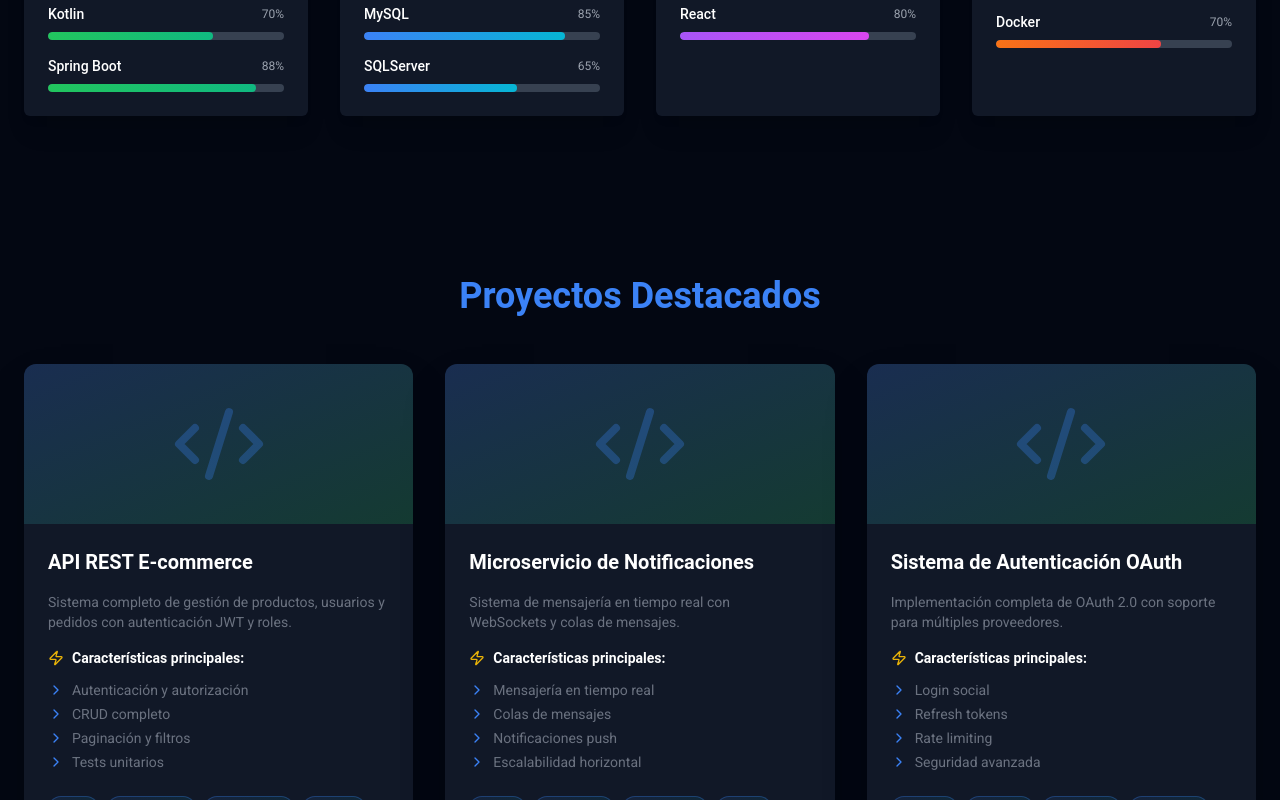
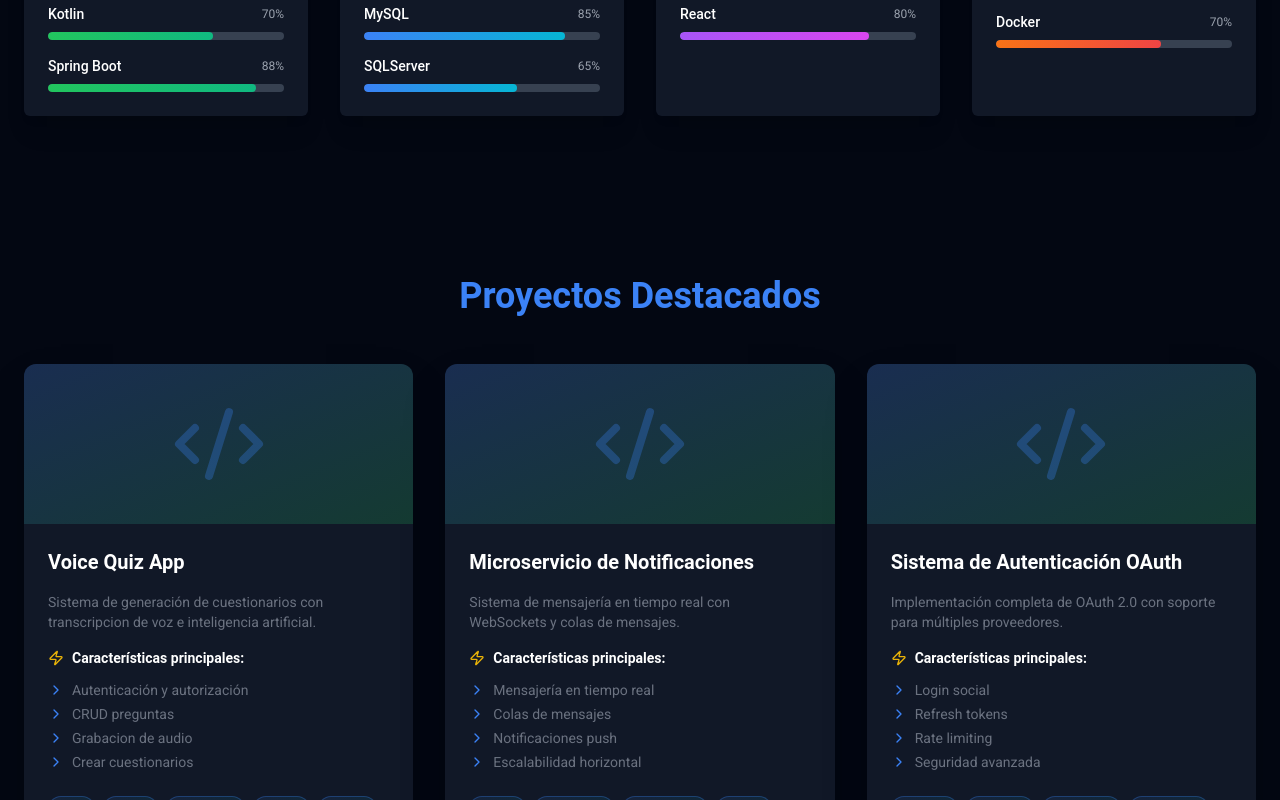
Before and after one commit to Gersonhvg/gersonhvg, a React (Vite) app: page / in a window 1280 px wide. Shown: the part 2000-2800 px from the top of the page. Built offline with nearby package versions, Linux system fonts and the light colour scheme; a web font is replaced by a local one.

Commit message:
add first example of project to my portfolio

```diff
--- a/src/pages/Portfolio.tsx
+++ b/src/pages/Portfolio.tsx
@@ -11,7 +11,7 @@ import {
   Search
 } from 'lucide-react';
 import avatar from '../assets/images/Avatar_file.png';
-
+import vq from '../assets/images/vq.png';
 // Interfaces
 interface NavItem {
   id: string;
@@ -193,13 +193,13 @@ const Portfolio: React.FC = () => {
 
   const projects: Project[] = [
     {
-      title: 'API REST E-commerce',
-      description: 'Sistema completo de gestión de productos, usuarios y pedidos con autenticación JWT y roles.',
-      image: '/api/placeholder/400/250',
-      technologies: ['Java', 'Spring Boot', 'PostgreSQL', 'Docker', 'JWT'],
-      features: ['Autenticación y autorización', 'CRUD completo', 'Paginación y filtros', 'Tests unitarios'],
-      github: 'https://github.com',
-      demo: 'https://github.com'
+      title: 'Voice Quiz App',
+      description: 'Sistema de generación de cuestionarios con transcripcion de voz e inteligencia artificial.',
+      image: vq,
+      technologies: ['Vite', 'Flask', 'Supabase', 'React', 'OAuth', 'Postgres', 'Postgres', 'Together Ai'],
+      features: ['Autenticación y autorización', 'CRUD preguntas', 'Grabacion de audio', 'Crear cuestionarios'],
+      github: 'https://voice-quiz-app.vercel.app/',
+      demo: 'https://voice-quiz-app.vercel.app/'
     },
     {
       title: 'Microservicio de Notificaciones',
@@ -350,7 +350,7 @@ const Portfolio: React.FC = () => {
   ];
 
   return (
-    <div className={`min-h-screen transition-colors duration-300 ${darkMode ? 'bg-gray-950 text-white' : 'bg-gray-200 text-gray-900'}`}>
+    <div className={`min-h-screen transition-colors duration-300 ${darkMode ? 'bg-gray-950 text-white' : 'bg-gray-100 text-gray-900'}`}>
       {/* Header Navigation */}
       <header className={`fixed top-0 w-full z-50 backdrop-blur-md ${darkMode ? 'bg-gray-900/70 border-gray-800' : 'bg-white border-gray-200'} border-b`}>
         <nav className="container mx-auto px-4 sm:px-6 py-3 sm:py-4">
@@ -419,7 +419,7 @@ const Portfolio: React.FC = () => {
       <section id="home" className="min-h-screen flex items-center justify-center relative overflow-hidden pt-20 sm:pt-0">
         <div className="absolute inset-0 hidden sm:block">
           <div
-            className="absolute inset-0 bg-[linear-gradient(to_right,_rgba(0,0,0,0.04)_1px,_transparent_1px),_linear-gradient(to_bottom,_rgba(0,0,0,0.05)_1px,_transparent_1px)]
+            className="absolute inset-0 bg-[linear-gradient(to_right,_rgba(0,0,0,0.07)_1px,_transparent_1px),_linear-gradient(to_bottom,_rgba(0,0,0,0.07)_1px,_transparent_1px)]
                       bg-[size:40px_40px]
                       dark:bg-[linear-gradient(to_right,_rgba(255,255,255,0.075)_1px,_transparent_1px),_linear-gradient(to_bottom,_rgba(255,255,255,0.05)_1px,_transparent_1px)]"
           ></div>
@@ -678,17 +678,29 @@ const Portfolio: React.FC = () => {
             {projects.map((project, index) => (
               <div key={index} className={`${darkMode ? 'bg-gray-900' : 'bg-white'} rounded-xl overflow-hidden shadow-2xl`}>
                 <div className="relative overflow-hidden h-40 bg-gradient-to-br from-blue-500/20 to-green-500/20">
-                  <div className="absolute inset-0 flex items-center justify-center">
+                  <div className="absolute inset-0 flex items-center justify-center ">
                     <Code2 className="w-24 h-24 text-blue-500/30" />
+                    {/*<img src={project.image} alt="Image" className="w-full h-full object-cover object-center transition-transform duration-300 hover:scale-105"/>*/}
                   </div>
-                  <div className="absolute inset-0 bg-black/20 opacity-0 hover:opacity-100 transition-opacity duration-300 flex items-center justify-center gap-4">
-                    <a href={project.github} className="p-3 bg-white/20 backdrop-blur rounded-lg hover:bg-white/30 transition-all duration-300">
-                      <GitBranch className="w-6 h-6 text-white" />
-                    </a>
-                    <a href={project.demo} className="p-3 bg-white/20 backdrop-blur rounded-lg hover:bg-white/30 transition-all duration-300">
+                  <div className="absolute inset-0 bg-black/25 opacity-0 hover:opacity-100 transition-opacity duration-300 flex items-center justify-center gap-4">
+                    <a
+                        href={project.github}
+                        target="_blank"
+                        rel="noopener noreferrer"
+                        className="p-3 bg-white/20 backdrop-blur rounded-lg hover:bg-white/30 transition-all duration-300"
+                      >
+                        <GitBranch className="w-6 h-6 text-white" />
+                      </a>
+                    <a
+                      href={project.demo}
+                      target="_blank"
+                      rel="noopener noreferrer"
+                      className="p-3 bg-white/20 backdrop-blur rounded-lg hover:bg-white/30 transition-all duration-300"
+                    >
                       <ExternalLink className="w-6 h-6 text-white" />
                     </a>
                   </div>
+
                 </div>
 
                 <div className="p-6 space-y-4 ">
```
